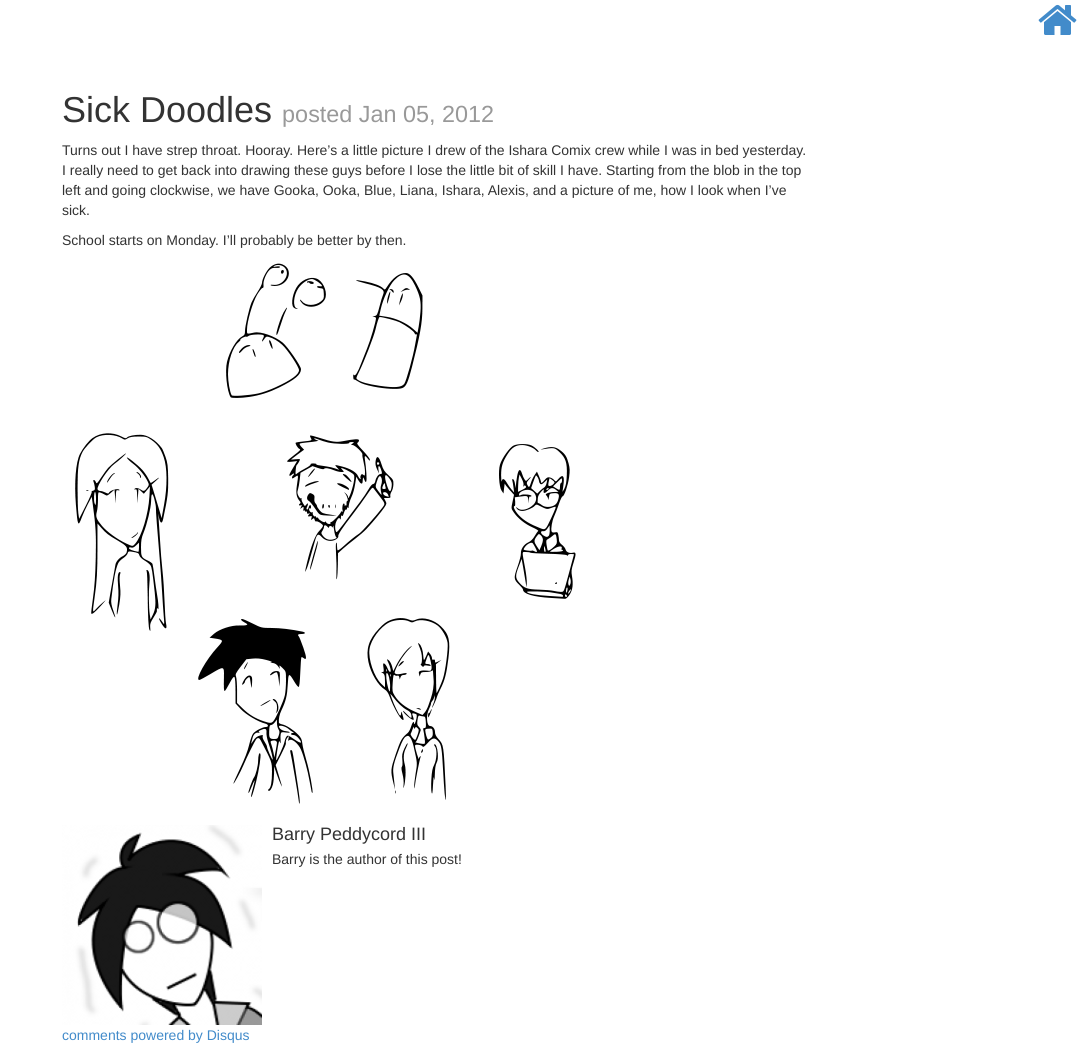
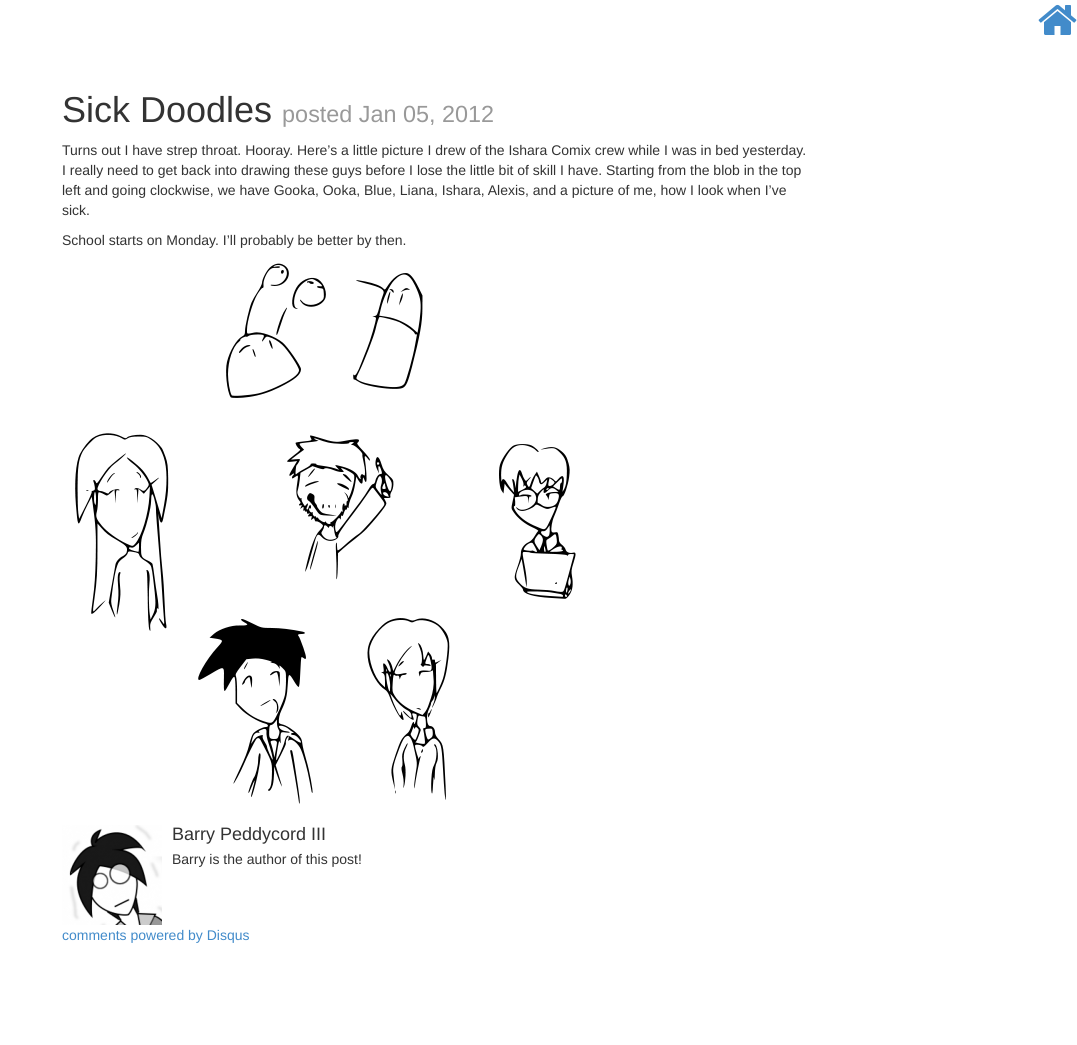
Before and after one commit to isharacomix/oldsite, a Jekyll site: the page built from _posts/2012-01-05-sick-doodles.md, in a window 1280 px wide and 1045 px high. Shown: the whole window, without its empty margins (203-1280 px from the left). Built offline with Jekyll 4.4.1, drawn with Linux system fonts in a browser that asks for light colours; Markdown is read by kramdown in place of the engine named in the settings; comment, search, counter and statistics services are not loaded.

Commit message:
Changing how blog posts look.

```diff
--- a/_layouts/post.html
+++ b/_layouts/post.html
@@ -12,7 +12,7 @@ layout: base
 
     <div class="media">
       <a class="pull-left hidden-xs" href="#">
-        <img class="media-object" src="{{ site.baseurl }}img/barry_avatar.png" alt="">
+        <img class="media-object" width="100" src="{{ site.baseurl }}img/barry_avatar.png" alt="">
       </a>
       <div class="media-body">
         <h4 class="media-heading">Barry Peddycord III</h4>
```
